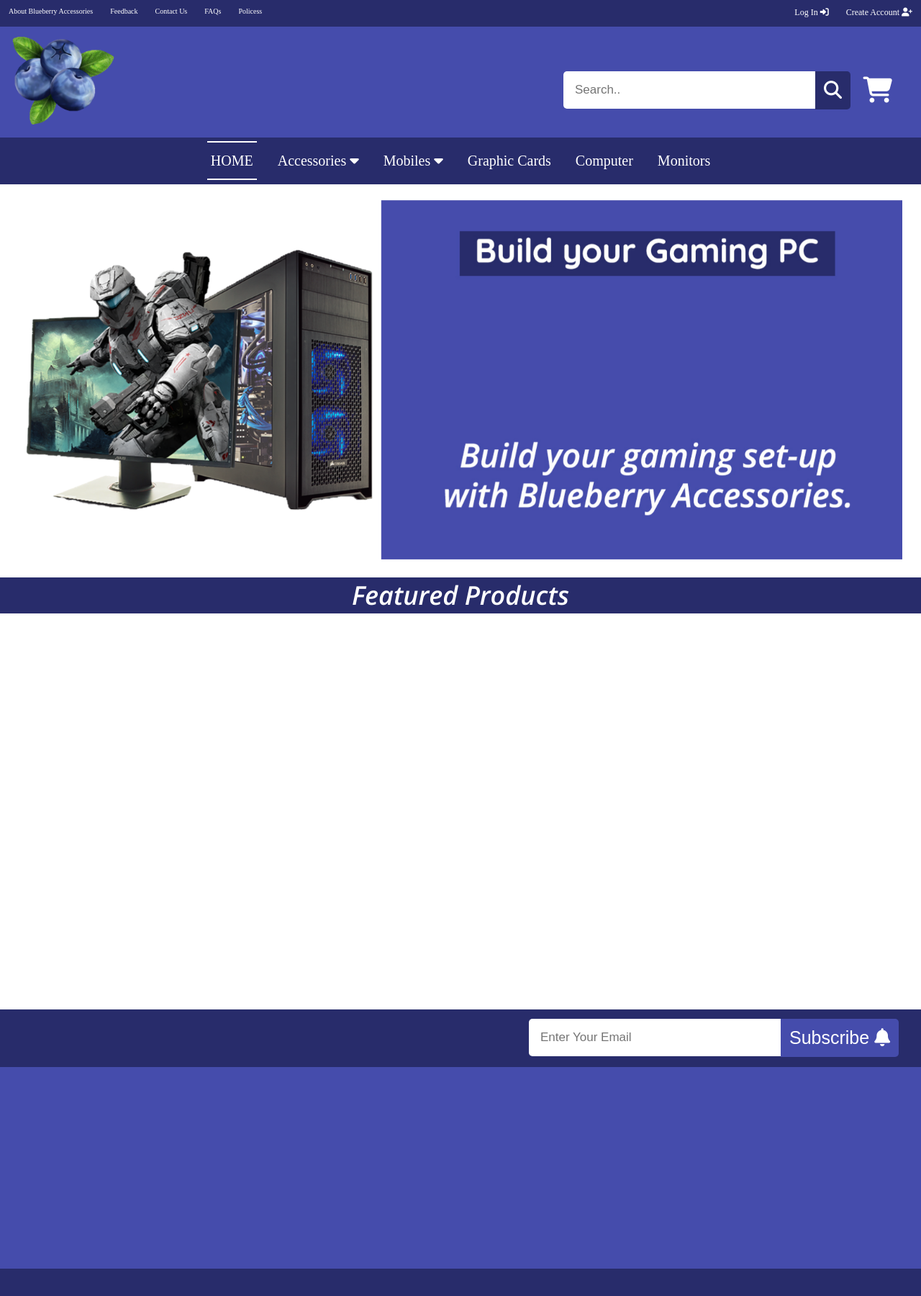
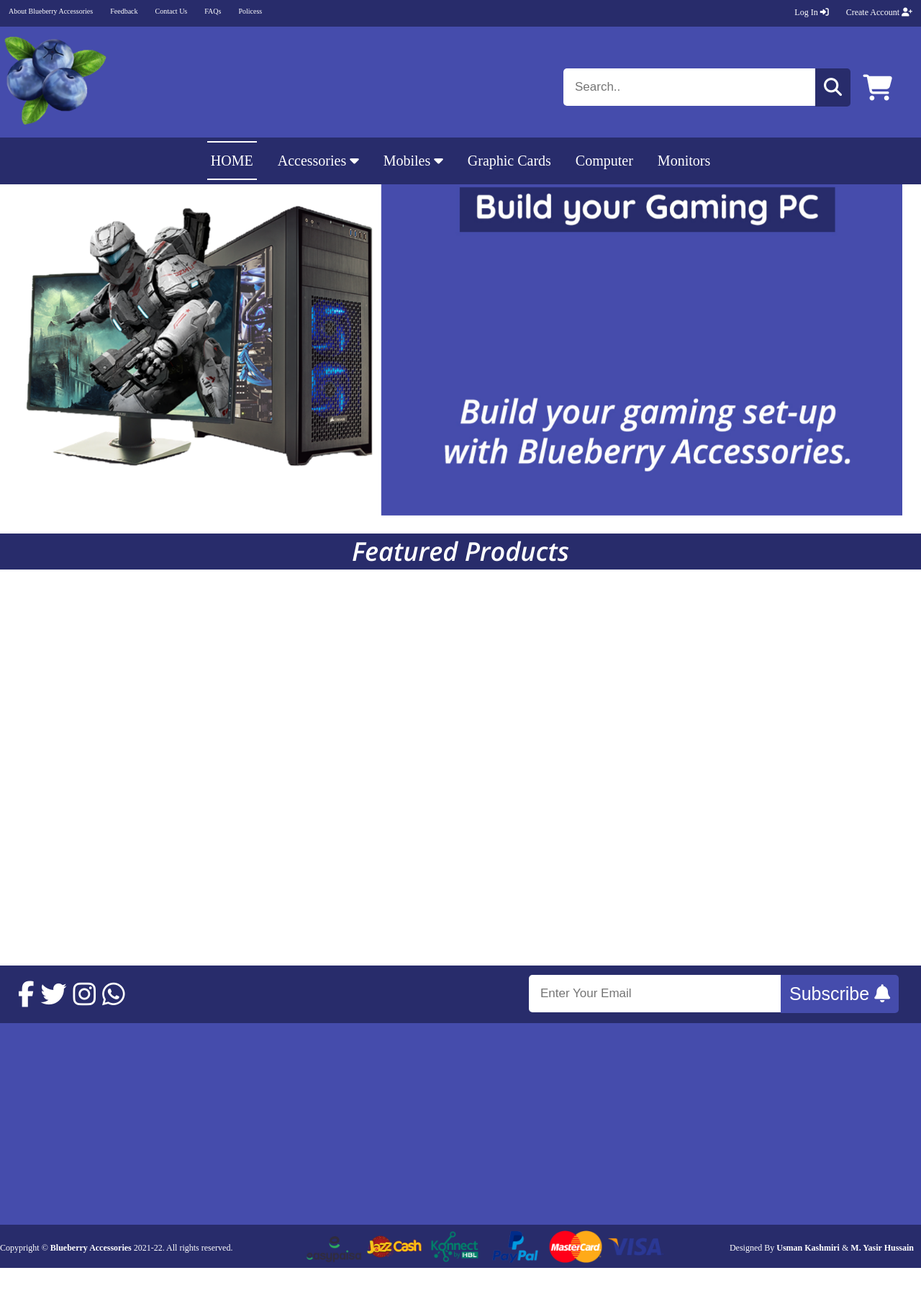
Before and after one commit to Usman-Kashmiri/Blueberry-Accessories, a plain HTML site: page index.html in a window 1280 px wide. Shown: the part 2-1802 px from the top of the page at 72% size. After the commit the page ends 1763 px from the top, so only its background shows below. Drawn offline with nearby package versions, Linux system fonts and the light colour scheme.

Commit message:
Added payment icons

```diff
--- a/assets/styles/carousel.css
+++ b/assets/styles/carousel.css
@@ -33,9 +33,10 @@
 }
 
 .owl-next {
-    position: absolute;
+    position: relative;
     text-align: right;
-    right: -645px;
+    top: 10px;
+    left: 620px;
 }
 
 .owl-prev,
--- a/assets/styles/footer.css
+++ b/assets/styles/footer.css
@@ -4,6 +4,20 @@
     background: var(--DBlue);
     display: block;
     height: 80px;
+}
+
+.social-icons {
+    display: block;
+    position: relative;
+    font-size: 36px;
+    top: 10px;
+    left: 15px;
+    color: #fff;
+    padding: 10px;
+}
+
+.social-icons i {
+    display: inline-block;
 }
 
 .footer-top .search-container {
@@ -31,6 +45,25 @@
 
 .footer-bottom {
     background: var(--DBlue);
-    display: block;
     height: 60px;
+    overflow: hidden;
 }
+
+.payment-icons {
+    position: relative;
+    top: 8px;
+}
+
+.payment-icons img {
+    width: 80px;
+}
+
+.footer-bottom p {
+    position: relative;
+    top: 25px;
+    font-size: 12px;
+}
+
+.footer-bottom .col-right p {
+    right: 10px;
+}
--- a/assets/styles/header.css
+++ b/assets/styles/header.css
@@ -13,6 +13,7 @@
     position: relative;
     display: flex;
     justify-content: space-between;
+    z-index: 10;
 }
 
 .pull-left {
@@ -60,8 +61,19 @@
 
 /* Logo */
 
+.header-mid {
+    background-color: var(--LBlue);
+    position: relative;
+    z-index: 10;
+}
+
 .row {
-    background-color: var(--LBlue);
+    display: flex;
+    justify-content: space-between;
+}
+
+.row .logo {
+    z-index: 10;
 }
 
 .logo img {
@@ -69,6 +81,7 @@
     cursor: pointer;
     position: relative;
     left: 1%;
+    z-index: 10;
 }
 
 
@@ -78,7 +91,7 @@
     display: inline-block;
     position: absolute;
     font-size: 36px;
-    top: 82px;
+    top: 40px;
     right: 15px;
     color: #fff;
     padding: 25px;
@@ -90,7 +103,7 @@
 .search-container {
     float: right;
     position: relative;
-    top: -100px;
+    top: 50px;
     right: 72px;
 }
 
@@ -127,26 +140,22 @@
 .nav-bar {
     background: var(--DBlue);
     width: 100%;
-    z-index: 10;
+    z-index: 8;
     padding: 16px 10px;
     text-align: center;
     position: absolute;
 }
 
-.fixed {
+.nav-bar.fixed {
     position: fixed;
     top: 0px;
 }
 
 .nav-container {
     max-width: auto;
-    background-color: transparent;
-    z-index: 10;
+    position: relative;
+    z-index: 8;
     padding: 5px 20px;
-    display: flex;
-    text-align: center;
-    justify-content: center;
-    flex-wrap: wrap;
 }
 
 
@@ -162,7 +171,8 @@
 .menu {
     max-width: auto;
     background: var(--DBlue);
-    z-index: 10;
+    z-index: 6;
+    position: relative;
     display: flex;
     text-align: center;
     justify-content: center;
@@ -177,7 +187,7 @@
     margin: 0px 10px;
     padding: 16px 5px;
     position: relative;
-    z-index: 0;
+    /* z-index: 0; */
     cursor: pointer;
 }
 
@@ -240,19 +250,13 @@
     overflow: visible;
 }
 
-
-/* .dropdown a:hover:before,
-.dropdown a:hover:after {
-    opacity: 0;
-} */
-
 .dropdown-content {
     display: none;
     position: absolute;
     background-color: #f9f9f9;
     min-width: 160px;
     box-shadow: 0px 8px 16px 0px rgba(0, 0, 0, 0.2);
-    z-index: 8;
+    z-index: 7;
     margin-top: 25px;
     padding: 15px 0 15px 0;
 }
@@ -270,19 +274,21 @@
 }
 
 
-/* .dropdown:hover .dropdown-content {
-    display: block;
-} */
-
-
 /* Media Queries */
 
 @media screen and (max-width: 770px) {
     .nav-bar {
+        z-index: 12;
         padding: 0;
     }
     .nav-container {
+        position: relative;
+        display: flex;
+        text-align: center;
+        justify-content: center;
+        flex-wrap: wrap;
         padding: 0;
+        background: var(--LBlue);
     }
     .menu-btn {
         display: block;
@@ -355,6 +361,8 @@
         max-height: 380px;
         overflow-y: scroll;
         background: var(--LBlue);
+        opacity: 1;
+        transition: all .5s ease-in-out;
     }
     .menu.active::-webkit-scrollbar {
         display: none;
@@ -368,7 +376,10 @@
         width: 100%;
     }
     .menu {
-        display: none;
+        opacity: 0;
+        background: var(--LBlue);
+        margin-top: -500px;
+        transition: all .3s ease-in-out;
     }
     .menu li {
         display: block;
@@ -386,7 +397,6 @@
         background-color: var(--DBlue);
         min-width: 100%;
         box-shadow: none;
-        z-index: 8;
         margin-top: 0px;
         padding: 0;
     }
--- a/assets/styles/main.css
+++ b/assets/styles/main.css
@@ -21,6 +21,26 @@
     -moz-user-select: none;
     -ms-user-select: none;
     -webkit-tap-highlight-color: transparent;
+}
+
+i,
+a {
+    color: #fff;
+    cursor: pointer;
+}
+
+a:hover {
+    color: yellow;
+}
+
+p,
+h1,
+h2,
+h3,
+h4,
+h5,
+h6 {
+    color: #fff;
 }
 
 
--- a/index.html
+++ b/index.html
@@ -55,6 +55,7 @@
             </div>
         </div>
         <!----LOGO---->
+        <div class="header-mid">
             <div class="row">
                 <div class="col-left">
                     <div class="logo">
@@ -70,6 +71,7 @@
                         </form>
                     </div>
                     <span><i class="fa fa-shopping-cart"></i></span>
+                </div>
             </div>
         </div>
 
@@ -153,12 +155,19 @@
         <footer>
             <div class="footer-top">
                 <div class="row">
-                    <div class="col-left"></div>
+                    <div class="col-left">
+                        <div class="social-icons">
+                            <i class="fab fa-facebook-f"></i>
+                            <i class="fab fa-twitter"></i>
+                            <i class="fab fa-instagram"></i>
+                            <i class="fab fa-whatsapp"></i>
+                        </div>
+                    </div>
                     <div class="col-right">
                         <div class="search-container">
                             <form>
                                 <input type="text" placeholder="Enter Your Email" name="search">
-                                <button type="submit">Subscribe <i class="fas fa-bell"></i></button>
+                                <button type="submit">Subscribe <i class="fa fa-bell"></i></button>
                             </form>
                         </div>
                     </div>
@@ -172,8 +181,20 @@
             </div>
             <div class="footer-bottom">
                 <div class="row">
-                    <div class="col-left"></div>
-                    <div class="col-right"></div>
+                    <div class="col-left">
+                        <p>Copypright &copy; <b><a href="index.html">Blueberry Accessories</a></b> 2021-22. All rights reserved.</p>
+                    </div>
+                    <div class="payment-icons">
+                        <img src="assets/imgs/icons/easypaisa.png" alt="Easypaisa">
+                        <img src="assets/imgs/icons/JazzCash.png" alt="JazzCash">
+                        <img src="assets/imgs/icons/Konnect.png" alt="HBL Konnect">
+                        <img src="assets/imgs/icons/paypal.png" alt="Paypal">
+                        <img src="assets/imgs/icons/MasterCard.png" alt="MasterCard">
+                        <img src="assets/imgs/icons/visa.png" alt="Visa">
+                    </div>
+                    <div class="col-right">
+                        <p>Designed By <b><a href="">Usman Kashmiri</a></b> & <b><a href="">M. Yasir Hussain</a></b></p>
+                    </div>
                 </div>
             </div>
         </footer>
```
Also changed, not shown: assets/imgs/icons/JazzCash.png (added), assets/imgs/icons/Konnect.png (added), assets/imgs/icons/MasterCard.png (added), assets/imgs/icons/easypaisa.png (added), assets/imgs/icons/paypal.png (added), assets/imgs/icons/visa.png (added). Lines whose indentation alone changed are shown as unchanged.
